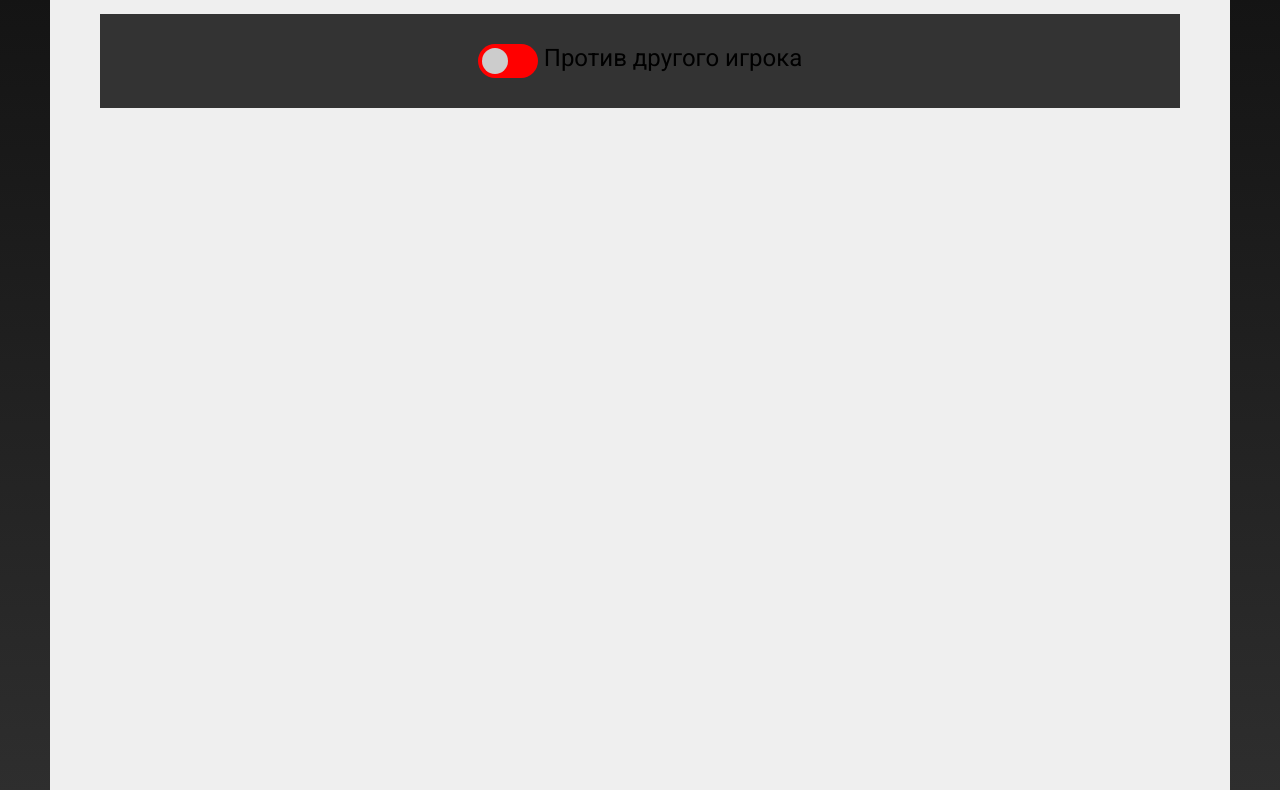
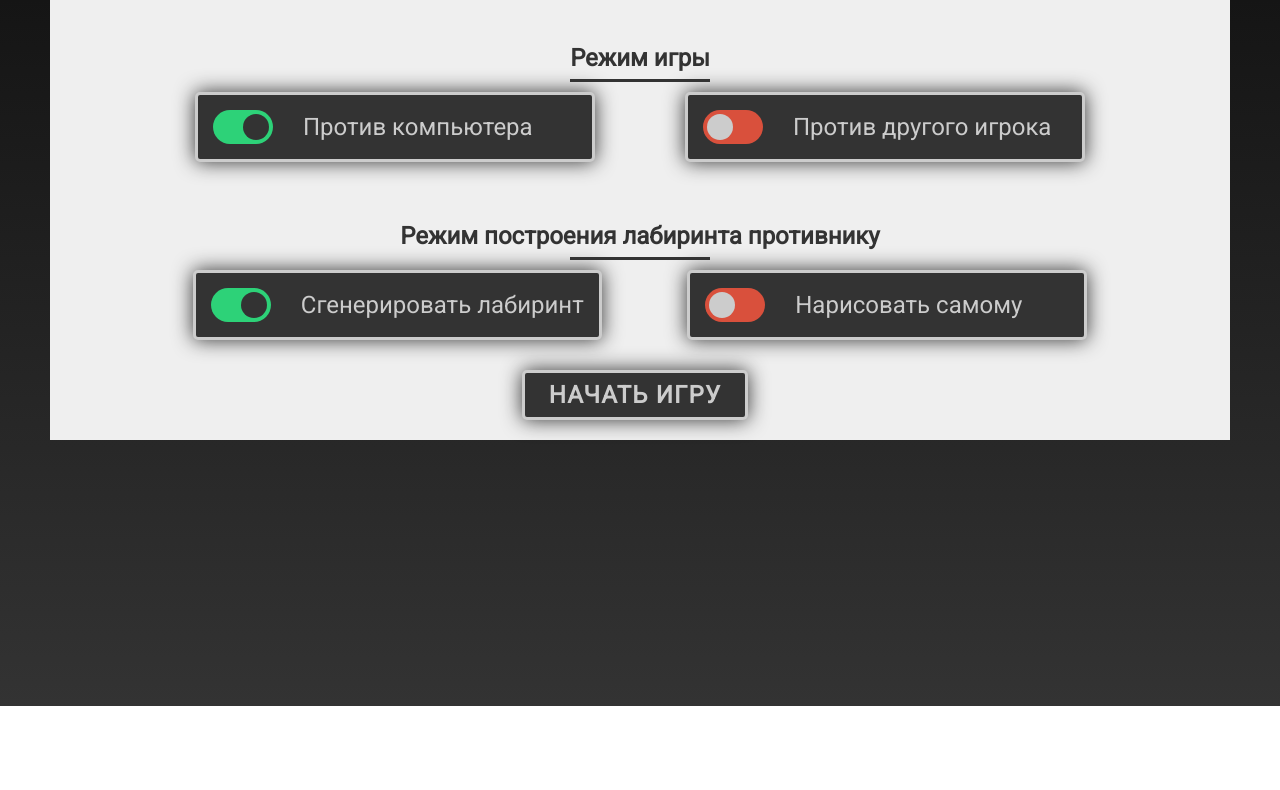
Before and after one commit to markov-git/maze-creeper, a website built with webpack: page src/template/gameOptions.html in a window 1280 px wide. Shown: the part 94-884 px from the top of the page. After the commit the page ends 800 px from the top, so only its background shows below. Built offline with nearby package versions, Linux system fonts and the light colour scheme.

Commit message:
reStyle start page

```diff
--- a/src/template/gameOptions.html
+++ b/src/template/gameOptions.html
@@ -9,19 +9,89 @@
   <title>Game Options</title>
 </head>
 <body>
-  <div class="option-container">
-    <div class="board">
-      <div class="board__title unselectable"><h1>Настройки игры</h1></div>
+<div class="option-container">
 
-      <div class="board__game-mode">
+  <form action="#" class="board">
 
-        <label class="switcher">
-          <input type="checkbox" id="switcher">
-          <span class="slider"></span>
+    <div class="board__title unselectable"><h1>Настройки игры</h1></div>
+
+    <div class="board__game-mode">
+      <h4 class="unselectable">Режим игры</h4>
+
+      <div class="board__options">
+        <label class="board__option shadow unselectable" for="bot-mode" id="bot-checkbox">
+          <span class="switcher">
+            <input type="checkbox" id="bot-mode" checked>
+            <span class="slider"></span>
+          </span>
+          Против компьютера
         </label>
-        <span>Против другого игрока</span>
+
+        <label class="board__option shadow unselectable" for="player-mode" id="player-checkbox">
+          <span class="switcher">
+            <input type="checkbox" id="player-mode">
+            <span class="slider"></span>
+          </span>
+          Против другого игрока
+        </label>
       </div>
     </div>
-  </div>
+
+    <div class="board__game-mode">
+      <h4 class="unselectable">Режим построения лабиринта противнику</h4>
+
+      <div class="board__options">
+        <label class="board__option shadow unselectable" for="auto-mode" id="auto-checkbox">
+          <span class="switcher">
+            <input type="checkbox" id="auto-mode" checked>
+            <span class="slider"></span>
+          </span>
+          Сгенерировать лабиринт
+        </label>
+
+        <label class="board__option shadow unselectable" for="handle-mode" id="handle-checkbox">
+          <span class="switcher">
+            <input type="checkbox" id="handle-mode">
+            <span class="slider"></span>
+          </span>
+          Нарисовать самому
+        </label>
+
+      </div>
+
+    </div>
+
+    <button class="btn shadow">Начать игру</button>
+
+  </form>
+
+</div>
+
+<script>
+  const form = document.querySelector('.board')
+
+  const playerMode = form.querySelector('#player-checkbox input')
+  const botMode = form.querySelector('#bot-checkbox input')
+  const autoMode = form.querySelector('#auto-checkbox input')
+  const handleMode = form.querySelector('#handle-checkbox input')
+  playerMode.addEventListener('click', () => {
+    botMode.checked = !botMode.checked
+  })
+  botMode.addEventListener('click', () => {
+    playerMode.checked = !playerMode.checked
+  })
+  autoMode.addEventListener('click', () => {
+    handleMode.checked = !handleMode.checked
+  })
+  handleMode.addEventListener('click', () => {
+    autoMode.checked = !autoMode.checked
+  })
+
+  form.addEventListener('submit', e => {
+    e.preventDefault()
+    console.log(playerMode.checked)
+    console.log(botMode.checked)
+  })
+</script>
 </body>
 </html>
--- a/src/template/style.css
+++ b/src/template/style.css
@@ -11,6 +11,61 @@
 
 }
 
+h1,
+h2,
+h3,
+h4,
+h5,
+h6 {
+    color: #333;
+}
+
+.btn {
+    color: #ccc;
+    position: relative;
+    place-content: center;
+    place-items: center;
+    width: fit-content;
+    border-radius: 5px;
+    letter-spacing: 0.05em;
+    border: 3px solid #ccc;
+    text-decoration: none;
+    text-transform: uppercase;
+    margin-right: 10px;
+    padding: 0.5rem 1.5rem;
+    white-space: nowrap;
+    font-weight: 700;
+    font-size: 1.5em;
+    outline: none;
+    background: #333;
+    transition: all .3s;
+    -moz-box-shadow: 0 0 20px #333;
+    -webkit-box-shadow: 0 0 20px #333;
+    box-shadow: 0 0 20px #333;
+}
+
+.btn:hover {
+    cursor: pointer;
+    background: #000;
+}
+
+.btn:disabled {
+    cursor: not-allowed;
+    opacity: 1 !important;
+    background: #858585 !important;
+    border-color: #ddd !important;
+    color: #ccc !important;
+    -moz-box-shadow: 0 0 0;
+    -webkit-box-shadow: 0 0 0;
+    box-shadow: 0 0 0;
+}
+
+.btn:active {
+    -moz-box-shadow: 0 0 2px #ccc;
+    -webkit-box-shadow: 0 0 2px #ccc;
+    box-shadow: 0 0 2px #ccc;
+}
+
 .option-container {
     min-height: 100vh;
     padding: 20px 50px;
@@ -19,10 +74,13 @@
 }
 
 .board {
-    min-height: 1000px;
+    display: flex;
+    align-items: center;
+    justify-content: start;
+    flex-direction: column;
     max-width: 1500px;
     margin: auto;
-    padding: 20px 20px;
+    padding: 20px 70px;
 
     background: #efefef;
 }
@@ -43,6 +101,7 @@
     margin-bottom: 30px;
 }
 
+
 .board__title:before {
     content: '';
     position: absolute;
@@ -50,21 +109,65 @@
     transform: translateX(-50%);
     bottom: -10px;
     width: 200px;
-    height: 4px;
-    background: #111;
+    height: 5px;
+    background: #333;
 }
 
 .board__game-mode {
-    text-align: center;
-    background: #333;
-    margin: 30px;
+    position: relative;
+    display: flex;
+    align-items: center;
+    justify-content: space-around;
+    flex-direction: column;
+    width: 100%;
     padding: 30px;
     font-size: 1.5em;
+}
+
+.board__game-mode h4 {
+    position: relative;
+    margin-bottom: 20px;
+}
+
+.board__game-mode h4:before {
+    content: '';
+    position: absolute;
+    left: 50%;
+    transform: translateX(-50%);
+    bottom: -10px;
+    width: 140px;
+    height: 3px;
+    background: #333;
+}
+
+.board__options {
+    display: flex;
+    align-items: center;
+    justify-content: space-around;
+    width: 100%;
+}
+
+.board__option {
+    display: flex;
+    align-items: center;
+    justify-content: start;
+    padding: 15px;
+    min-width: 400px;
+    border-radius: 5px;
+
+    cursor: pointer;
+    border: solid 3px #ccc;
+    background: #333333;
+    color: #cccccc;
+    -moz-box-shadow: 0 0 20px #333;
+    -webkit-box-shadow: 0 0 20px #333;
+    box-shadow: 0 0 20px #333;
 }
 
 .switcher {
     position: relative;
     display: inline-block;
+    margin-right: 30px;
     width: 60px;
     height: 34px;
 }
@@ -75,14 +178,14 @@
     height: 0;
 }
 
+
 .slider {
     position: absolute;
-    cursor: pointer;
     top: 0;
     left: 0;
     right: 0;
     bottom: 0;
-    background-color: red;
+    background-color: #d9503c;
     -webkit-transition: .4s;
     transition: .4s;
     border-radius: 34px;
@@ -102,11 +205,15 @@
 }
 
 input:checked + .slider {
-    background-color: #2196F3;
+    background-color: #2dd278;
+}
+
+input:checked + .slider:before {
+    background-color: #333;
 }
 
 input:focus + .slider {
-    box-shadow: 0 0 1px #2196F3;
+    box-shadow: 0 0 1px #2dd278;
 }
 
 input:checked + .slider:before {
```
